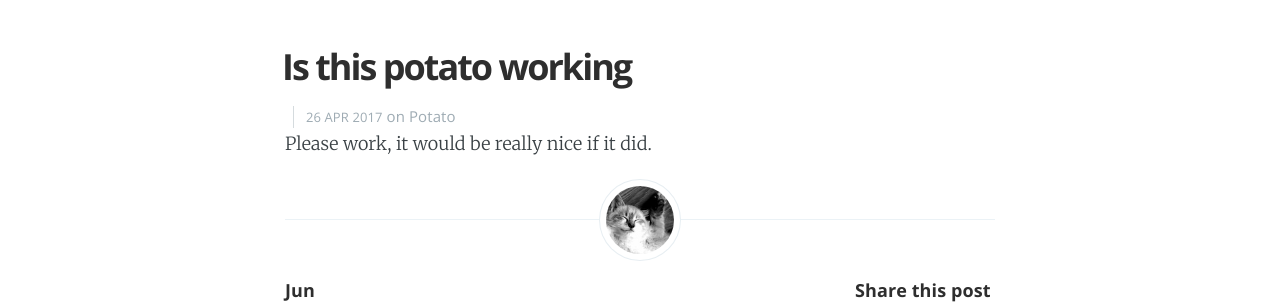
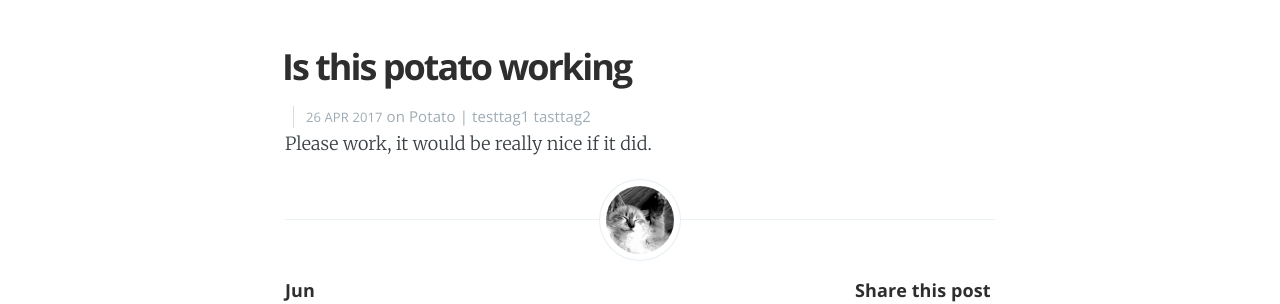
Before and after one commit to ItsJun/JekyllBlog, a Jekyll site: the page built from _posts/2017-04-26-tag-category-test.md, in a window 1280 px wide. Shown: the part 132-436 px from the top of the page. Built offline with Jekyll 4.4.1, drawn with Linux system fonts in a browser that asks for light colours.

Commit message:
Used page instead of post on post page.

```diff
--- a/_layouts/post.html
+++ b/_layouts/post.html
@@ -23,8 +23,8 @@ post_class: post-template
                 {% if page.categories.size > 0 %}
                     {{ page.categories | array_to_sentence_string | prepend: 'on ' }}
                 {% endif %}
-                {% if post.tags %}  |
-                    {% for tag in post.tags %}
+                {% if page.tags %}  |
+                    {% for tag in page.tags %}
                         <a href="{{ site.baseurl }}{{ site.tag_page }}#{{ tag | slugify }}" class="post-tag">{{ tag }}</a>
                     {% endfor %}
                 {% endif %}
```
